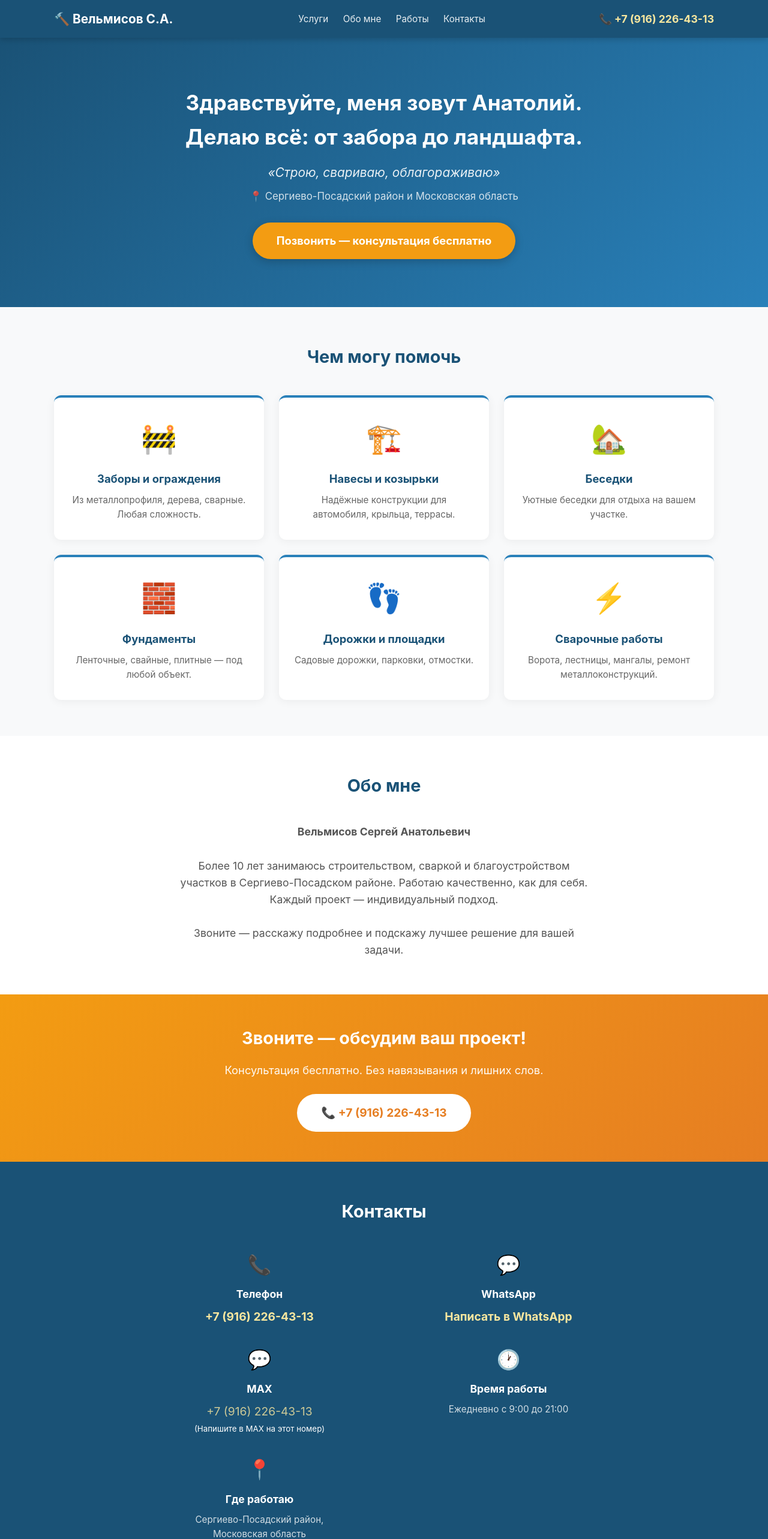
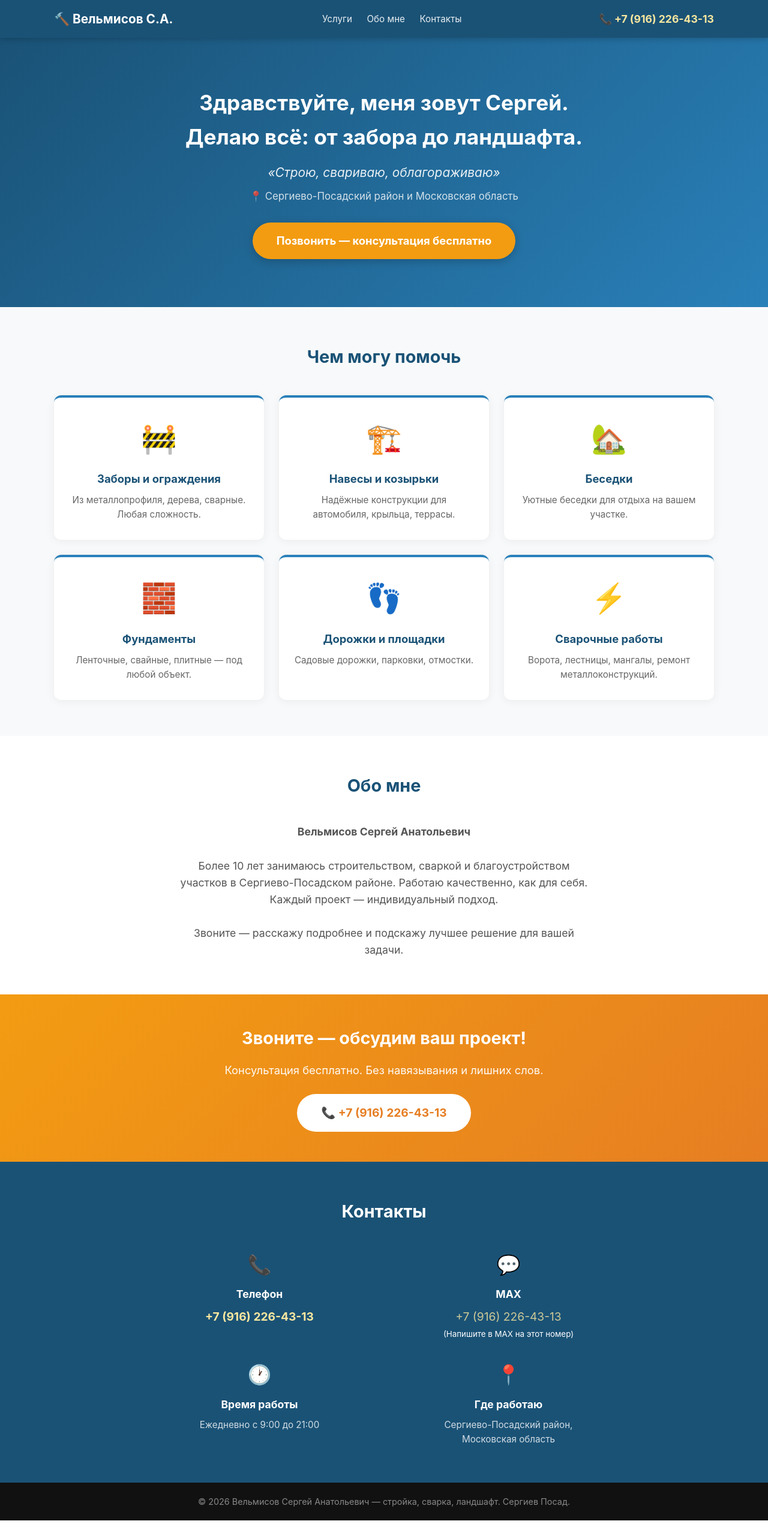
Before and after one commit to anatoliy-master/anatoliy-master.github.io, a plain HTML site: page index.html in a window 1280 px wide. Shown: the top 2566 px of the page at 60% size. After the commit the page ends 2535 px from the top, so only its background shows below. Drawn offline with Linux system fonts and the light colour scheme.

Commit message:
Add files via upload

```diff
--- a/index.html
+++ b/index.html
@@ -336,7 +336,6 @@
             <nav>
                 <a href="#services">Услуги</a>
                 <a href="#about">Обо мне</a>
-                <a href="#works">Работы</a>
                 <a href="#contacts">Контакты</a>
             </nav>
             <a href="tel:+79162264313" class="header-phone">📞 +7 (916) 226-43-13</a>
@@ -344,7 +343,7 @@
     </header>
 
     <section class="hero">
-        <h1>Здравствуйте, меня зовут Анатолий.<br>Делаю всё: от забора до ландшафта.</h1>
+        <h1>Здравствуйте, меня зовут Сергей.<br>Делаю всё: от забора до ландшафта.</h1>
         <p class="slogan">«Строю, свариваю, облагораживаю»</p>
         <p class="location">📍 Сергиево-Посадский район и Московская область</p>
         <a href="tel:+79162264313" class="hero-btn"> Позвонить — консультация бесплатно</a>
@@ -418,11 +417,6 @@
                 </div>
                 <div class="contact-item">
                     <div class="icon">💬</div>
-                    <h3>WhatsApp</h3>
-                    <a href="https://wa.me/79162264313">Написать в WhatsApp</a>
-                </div>
-                <div class="contact-item">
-                    <div class="icon">💬</div>
                     <h3>MAX</h3>
                     <p style="color: #f9e79f; font-size: 1.2em;">+7 (916) 226-43-13</p>
                     <small>(Напишите в MAX на этот номер)</small>
```
